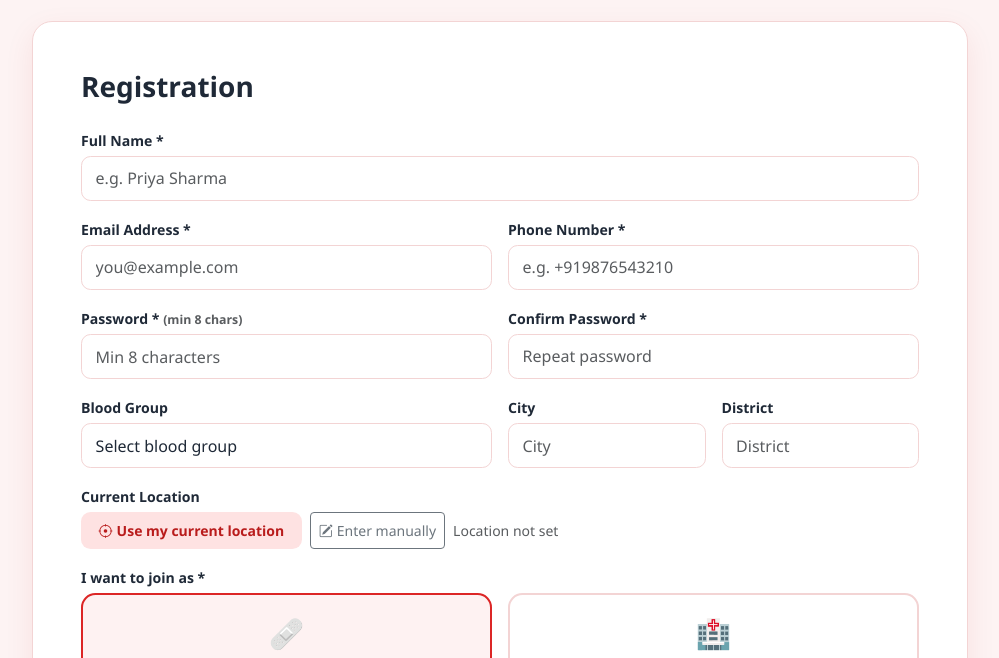
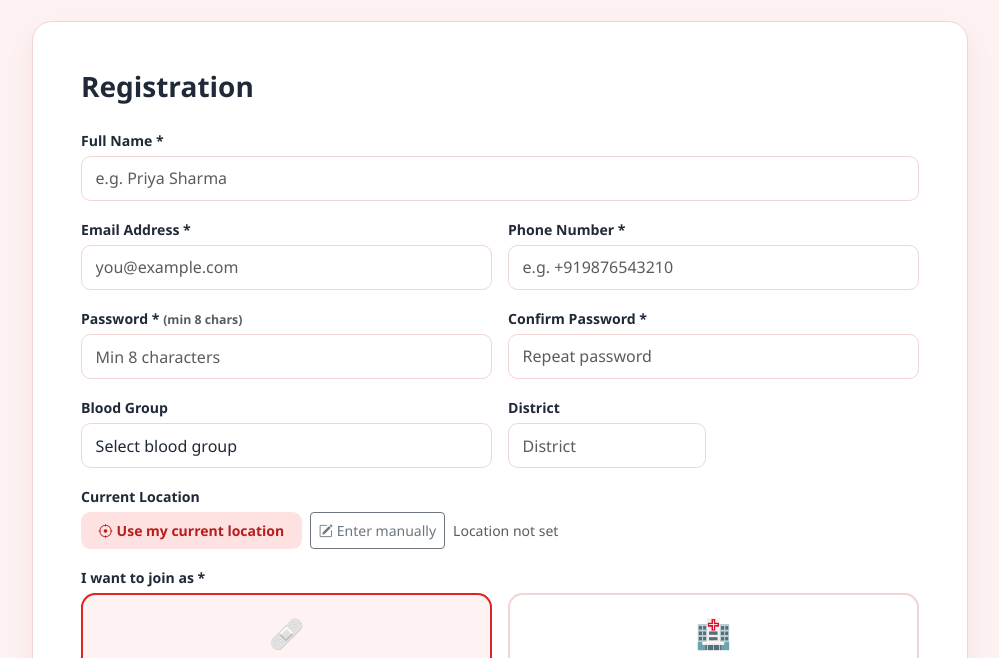
Before and after one commit to aravind2801/Capstron_Smart_Blood_Donation, a plain HTML site: page frontend/register.html in a window 1280 px wide. Shown: the part 99-757 px from the top of the page, without its empty margins (140-1139 px from the left). Drawn offline with nearby package versions, Linux system fonts and the light colour scheme.

Commit message:
frontend

```diff
--- a/frontend/register.html
+++ b/frontend/register.html
@@ -67,15 +67,13 @@
                         <div class="invalid-feedback">Blood group is required for donors.</div>
                     </div>
 
-                    <div class="col-md-3">
-                        <label class="form-label" for="city">City</label>
-                        <input type="text" class="form-control" id="city" placeholder="City">
-                    </div>
+
 
                     <div class="col-md-3">
                         <label class="form-label" for="district">District</label>
                         <input type="text" class="form-control" id="district" placeholder="District">
                     </div>
+
 
                     <div class="col-12">
                         <label class="form-label">Current Location</label>
```
